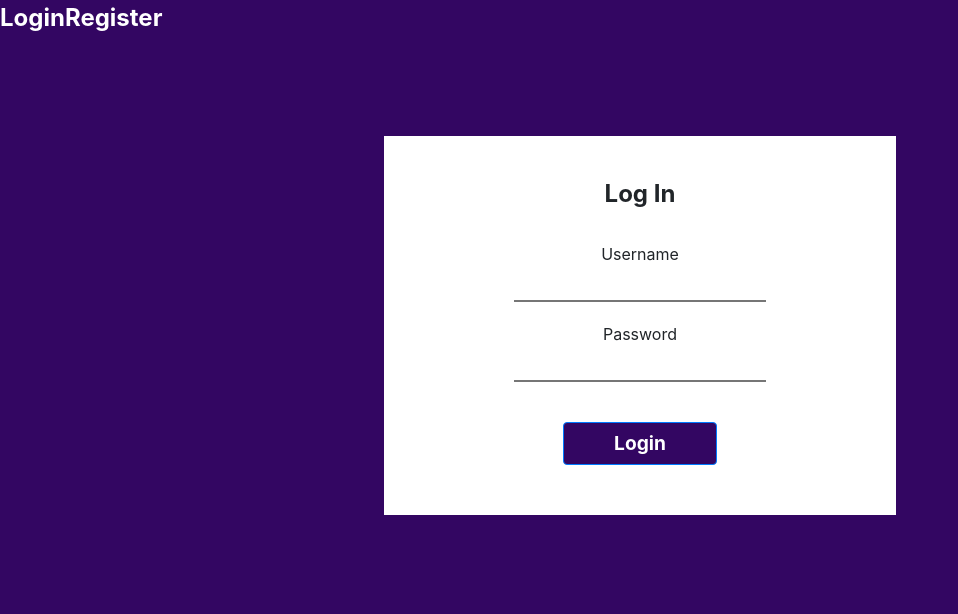
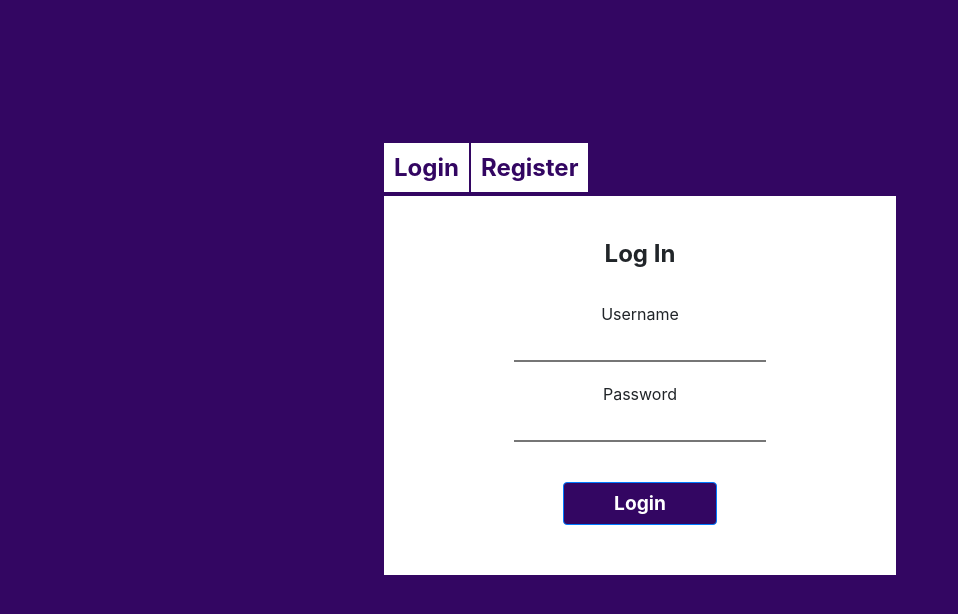
Before and after one commit to AaronLiu27/Alumni-Connect, a React (Create React App) app in the folder front-end/alumni-connect-frontend/: page /login in a window 1280 px wide. Shown: the top 614 px of the page, without its empty margins (0-958 px from the left). Built offline with nearby package versions, Linux system fonts and the light colour scheme.

Commit message:
navbar ui

```diff
--- a/front-end/alumni-connect-frontend/src/App.css
+++ b/front-end/alumni-connect-frontend/src/App.css
@@ -1,12 +1,27 @@
 .navLink{
   background-color: #330662;
+  margin-top: 150px;
+  margin-left: 30%;
+
 }
 
 .navLinkBtn{
   font-size: x-large;
   font-weight: bolder;
-  color: white;
+  margin-right: 2px;
+  margin-bottom: 15px;
+  padding:10px 10px;
+  background-color: white;
+  color: #330662;
 }
+
+.navLinkBtn:hover{
+  color:white;
+  background-color: #330662;
+}
+
+
+
 body{
   height: 100%;
   width: 100%;
--- a/front-end/alumni-connect-frontend/src/login/login.css
+++ b/front-end/alumni-connect-frontend/src/login/login.css
@@ -1,6 +1,6 @@
 .loginForm{
     background-color: white;
-    margin-top: 100px;
+    margin-top: 10px;
     margin-left:30%;
     margin-right: 30%;
     padding-top: 40px;
--- a/front-end/alumni-connect-frontend/src/register/register.css
+++ b/front-end/alumni-connect-frontend/src/register/register.css
@@ -1,6 +1,6 @@
 .registerForm {
     background-color: white;
-    margin-top: 100px;
+    margin-top: 10px;
     margin-left:30%;
     margin-right: 30%;
     padding-top: 40px;
```
